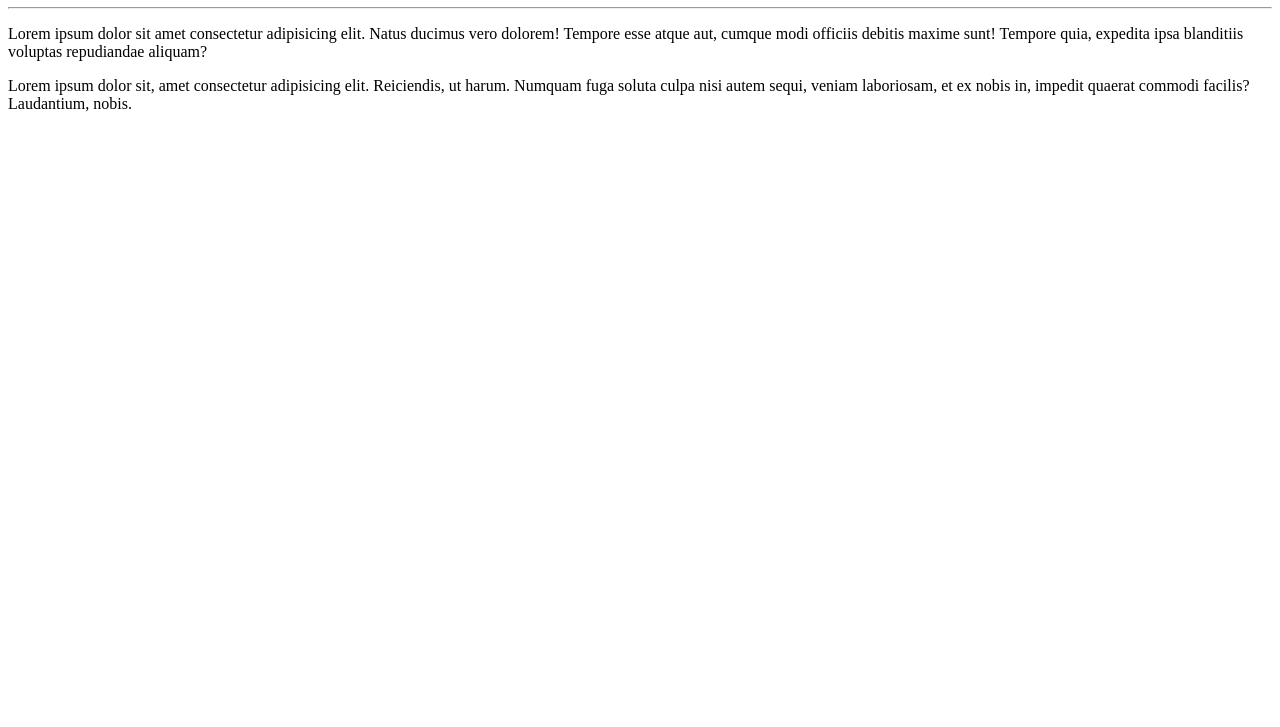
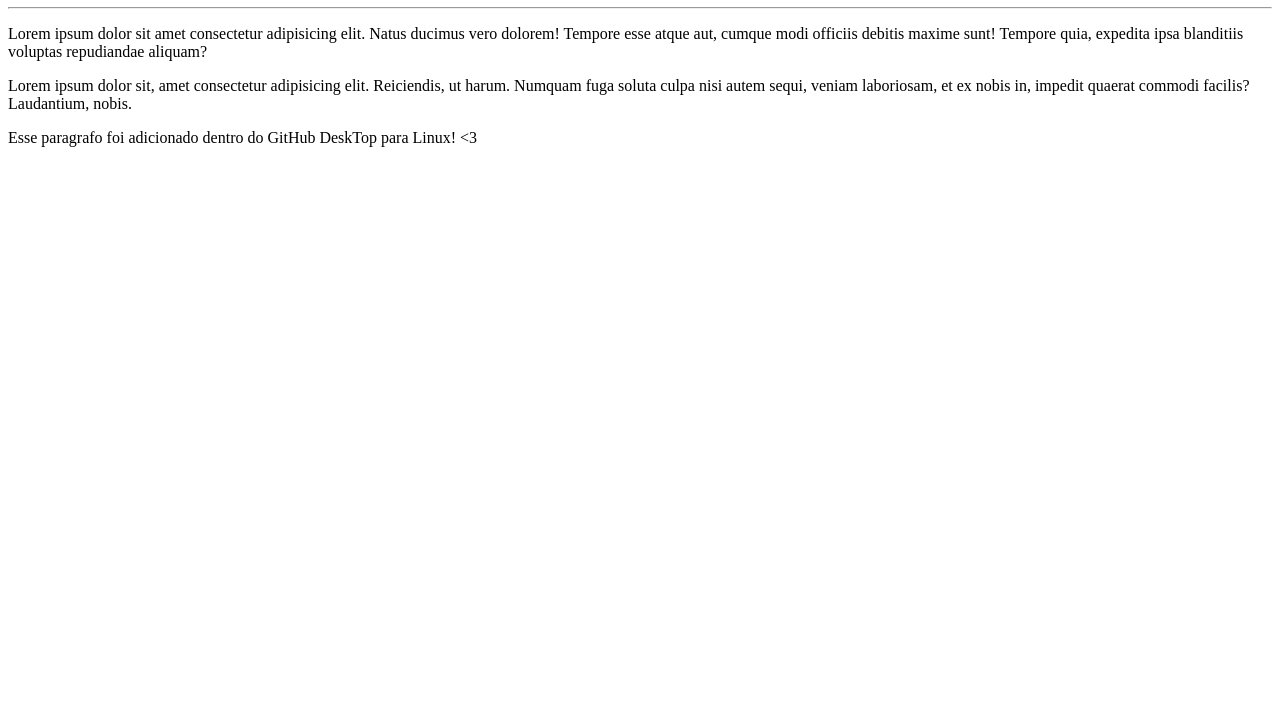
Before and after one commit to Humberto-L/Ola-Mundo, a plain HTML site: page site-exemplo/index.html in a window 1280 px wide. Shown: the part 73-800 px from the top of the page. Drawn offline with Linux system fonts and the light colour scheme.

Commit message:
mudei o arquivo index

```diff
--- a/site-exemplo/index.html
+++ b/site-exemplo/index.html
@@ -10,5 +10,6 @@
     <hr>
     <p>Lorem ipsum dolor sit amet consectetur adipisicing elit. Natus ducimus vero dolorem! Tempore esse atque aut, cumque modi officiis debitis maxime sunt! Tempore quia, expedita ipsa blanditiis voluptas repudiandae aliquam?</p>
     <p>Lorem ipsum dolor sit, amet consectetur adipisicing elit. Reiciendis, ut harum. Numquam fuga soluta culpa nisi autem sequi, veniam laboriosam, et ex nobis in, impedit quaerat commodi facilis? Laudantium, nobis.</p>
+    <p>Esse paragrafo foi adicionado dentro do GitHub DeskTop para Linux! &lt;3</p>
 </body>
 </html>
```
